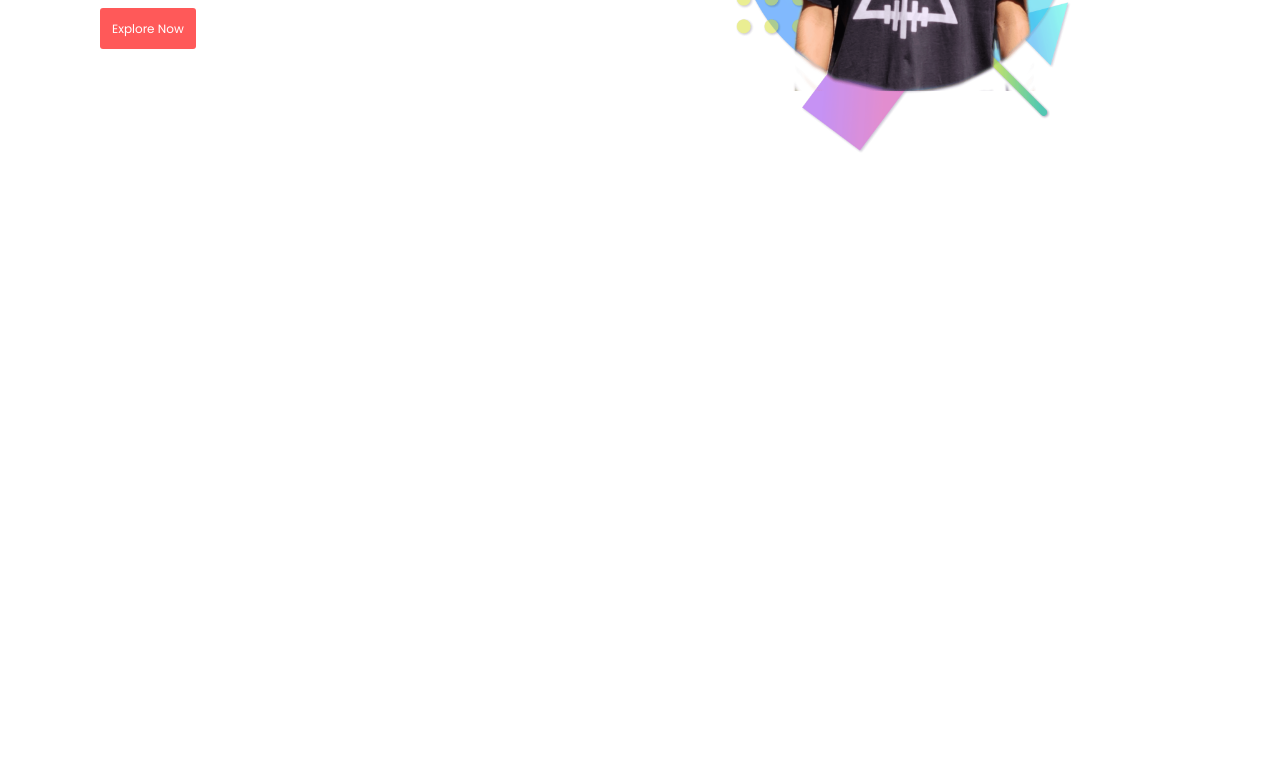
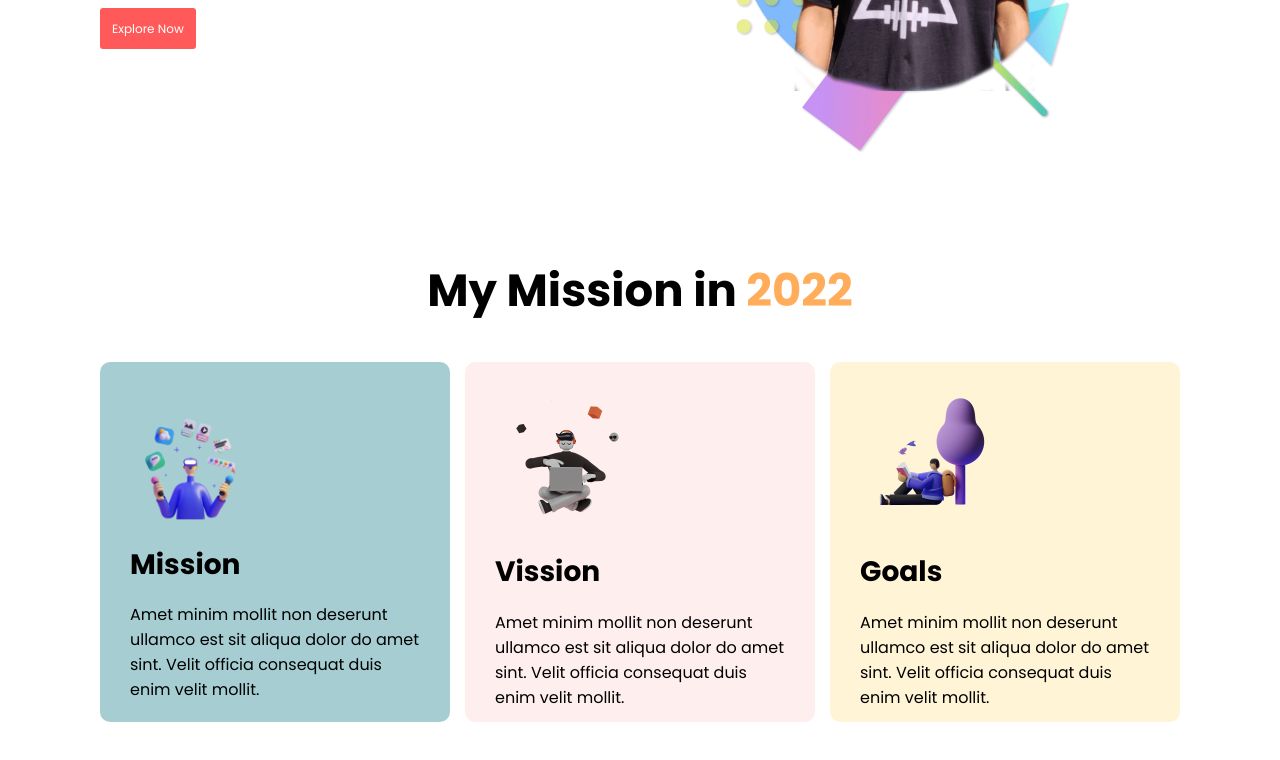
Before and after one commit to mefahim/1st_assignment, a plain HTML site: page index.html in a window 1280 px wide. Shown: the part 390-1150 px from the top of the page. Before the commit the page ends 800 px from the top, so only its background shows below. Drawn offline with Linux system fonts and the light colour scheme.

Commit message:
Mission Part Complite

```diff
--- a/index.html
+++ b/index.html
@@ -17,6 +17,7 @@
 </head>
 
 <body>
+    <!------Header Part Start----->
     <section class="header-section">
         <div class="container display-flex">
             <div class="header-left">
@@ -36,6 +37,55 @@
             </div>
         </div>
     </section>
+    <!------Header Part End----->
+    <!-------My Mission Part Start-------->
+    <section class="my-mission-22">
+        <div class="container">
+            <div class="my-mission-title">
+                <h1>My Mission in <span>2022</span></h1>
+            </div>
+            <div class="mission-item display-flex">
+                <div class="item-1">
+                    <div class="item-img">
+                        <img src="images/illustrators/illustrator-1.png" alt="Misssion">
+                    </div>
+                    <div class="item-title">
+                        <h3>Mission</h3>
+                    </div>
+                    <div class="item-detiles">
+                        <p>Amet minim mollit non deserunt ullamco est sit aliqua dolor do amet sint. Velit officia
+                            consequat duis enim velit mollit.</p>
+                    </div>
+                </div>
+                <div class="item-2">
+                    <div class="item-img">
+                        <img src="images/illustrators/illustrator-2.png" alt="Misssion">
+                    </div>
+                    <div class="item-title">
+                        <h3>Vission</h3>
+                    </div>
+                    <div class="item-detiles">
+                        <p>Amet minim mollit non deserunt ullamco est sit aliqua dolor do amet sint. Velit officia
+                            consequat duis enim velit mollit.</p>
+                    </div>
+                </div>
+                <div class="item-3">
+                    <div class="item-img">
+                        <img src="images/illustrators/illustrator-3.png" alt="Misssion">
+                    </div>
+                    <div class="item-title">
+                        <h3>Goals</h3>
+                    </div>
+                    <div class="item-detiles">
+                        <p>Amet minim mollit non deserunt ullamco est sit aliqua dolor do amet sint. Velit officia
+                            consequat duis enim velit mollit.</p>
+                    </div>
+                </div>
+            </div>
+        </div>
+    </section>
+    <!-------My Mission Part End-------->
+
 </body>
 
 </html>
--- a/style.css
+++ b/style.css
@@ -65,4 +65,53 @@ section {
     width: 100%;
 }
 
-/*Mi
+/*my mission 2022 part start*/
+.my-mission-title {
+    text-align: center;
+    font-size: 30px;
+    margin-bottom: 10px;
+}
+
+.my-mission-title span {
+    color: #FFAD5A;
+}
+
+.item-1 {
+    height: 300px;
+    padding: 30px;
+    background-color: rgba(79, 157, 166, .5);
+    margin-right: 15px;
+    border-radius: 10px;
+}
+
+.item-2 {
+    height: 300px;
+    padding: 30px;
+    background-color: rgba(255, 89, 89, .1);
+    margin-right: 15px;
+    border-radius: 10px;
+}
+
+.item-3 {
+    height: 300px;
+    padding: 30px;
+    background-color: #FFF4D6;
+    border-radius: 10px;
+}
+
+.item-title {
+    font-size: 24px;
+    margin-top: -17px;
+}
+
+.item-detiles {
+    font-size: 16px;
+    margin-top: -12px;
+}
+
+.item-img img {
+    width: 141px;
+}
+
+
+/*my mission 2022 part end*/
```
